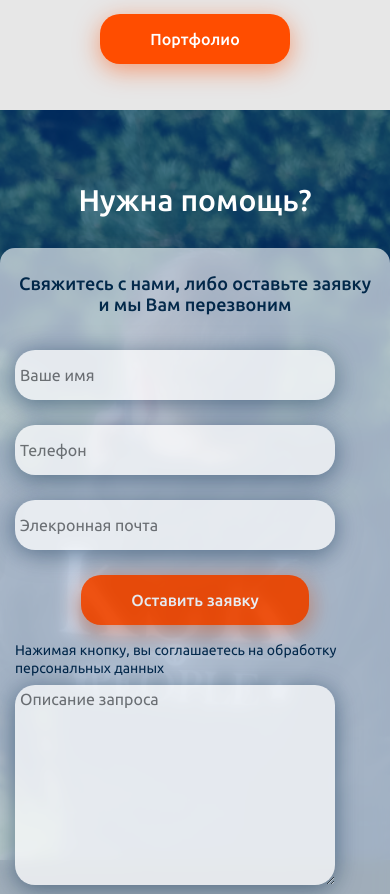
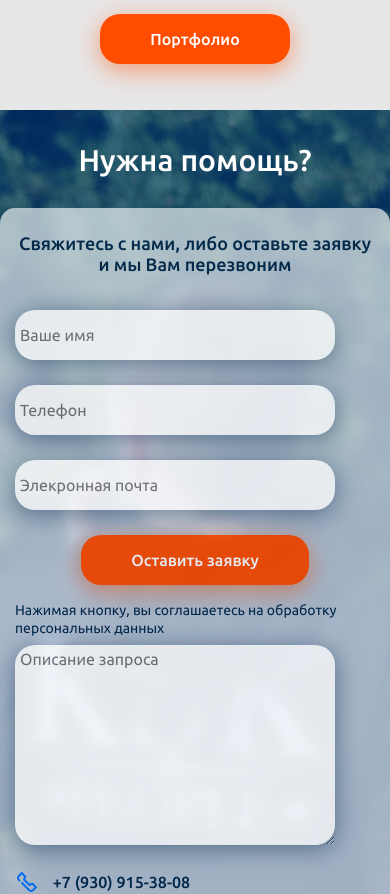
Before and after one commit to tayru/ksk-react, a React (Create React App) app: page / in a window 390 px wide. Shown: the part 4917-5811 px from the top of the page. Built offline with nearby package versions, Linux system fonts and the light colour scheme.

Commit message:
форма 2 адаптив

```diff
--- a/src/adaptive.css
+++ b/src/adaptive.css
@@ -56,10 +56,14 @@
     .feedback-first__button {
         margin-top: 40px;
     }
+		.feedback-second {
+			min-height: 905px;
+		}
 
 		.feedback-second__title {
 			font-size: 30px;
 			margin-bottom: 30px;
+			margin-top: -80px;
 		}
 
 		.simple-and-fast__title {
--- a/src/pages/contacts.jsx
+++ b/src/pages/contacts.jsx
@@ -12,7 +12,6 @@ const Contacts = () => (
 			<Form/>
 		</div>
 
-
 	</main>
 
 )
```
Also changed, not shown: src/index.css (+9 -0 lines).
